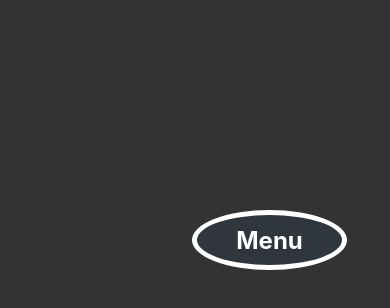
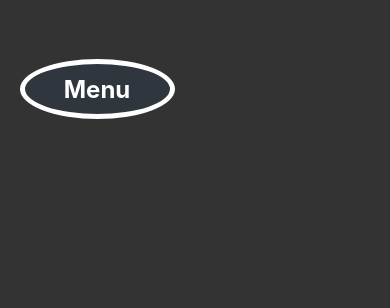
Before and after one commit to Tomhashcat/portfolio, a React (Create React App) app: page / in a window 390 px wide. Shown: the top 308 px of the page. Built offline with nearby package versions, Linux system fonts and the light colour scheme.

Commit message:
:built responsive

```diff
--- a/src/components/ButtonMenu/Button.scss
+++ b/src/components/ButtonMenu/Button.scss
@@ -21,8 +21,8 @@
     justify-content: center;
     align-items: center;
 
-    width: 124px;
-    height: 124px;
+    width:200px;
+    height: 200px;
     color: var(--clr);
     border: 5px solid var(--clr);
     border-radius: 50%;
--- a/src/pages/Home/Home.scss
+++ b/src/pages/Home/Home.scss
@@ -1,7 +1,7 @@
 .toggle {
     position: absolute;
     width: 155px;
-    left :192px;
+    left :5%;
     top:210px;
     height: 60px;
     background: #2f363e;
@@ -64,12 +64,29 @@
   }
 
   .menu-wrapper ul {
-    list-style: none;
+
     padding: 0;
     margin: 0;
     display: flex;
-    flex-direction: column;
+    flex-direction: row;
+    flex-wrap: wrap;
+    margin-right: 10%;
+  width: 150%;
+    justify-content: space-between;
     align-items: center;
+  }
+  @media screen and (max-width: 768px) {
+    .toggle{
+      position:fixed ;
+margin-top:-151px;
+margin-bottom: 50px;
+    }
+    .menu-wrapper ul {
+     width: 106%;
+     margin-top: 46%;
+     justify-content: center;
+
+    }
   }
 
   .menu-wrapper li {
--- a/src/pages/Projects/Events/Events.scss
+++ b/src/pages/Projects/Events/Events.scss
@@ -2,14 +2,7 @@
    display:flex;
    flex-direction: column;
    align-items: center;
-   li{
-    display: flex;
-
-    width: 126%;
-    height:200px;
-    margin-bottom: 20px;
-    margin-top: 30px;
-   }h2{
+  h2{
         font-size: 38px;
     }
     .card{
```
